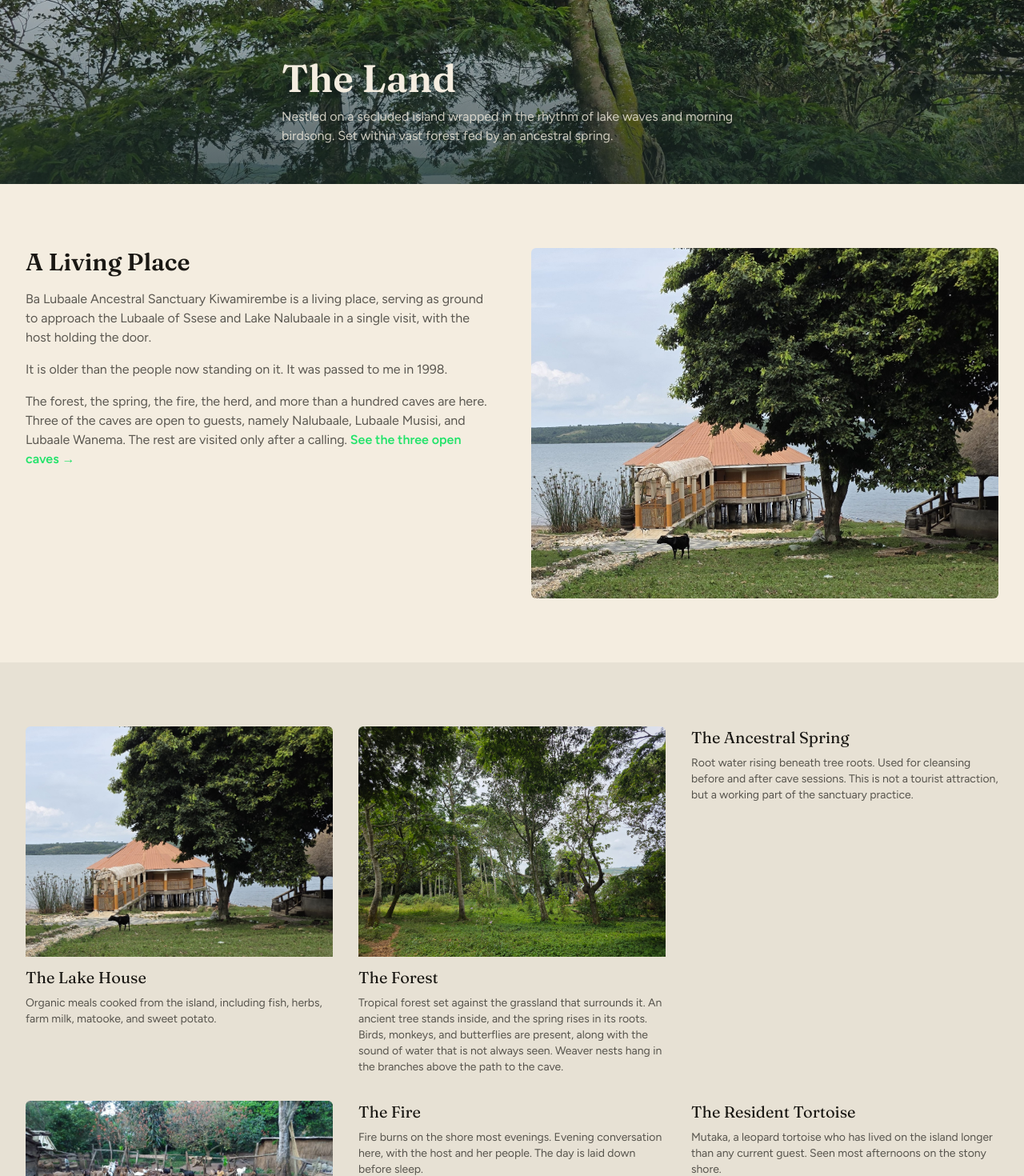
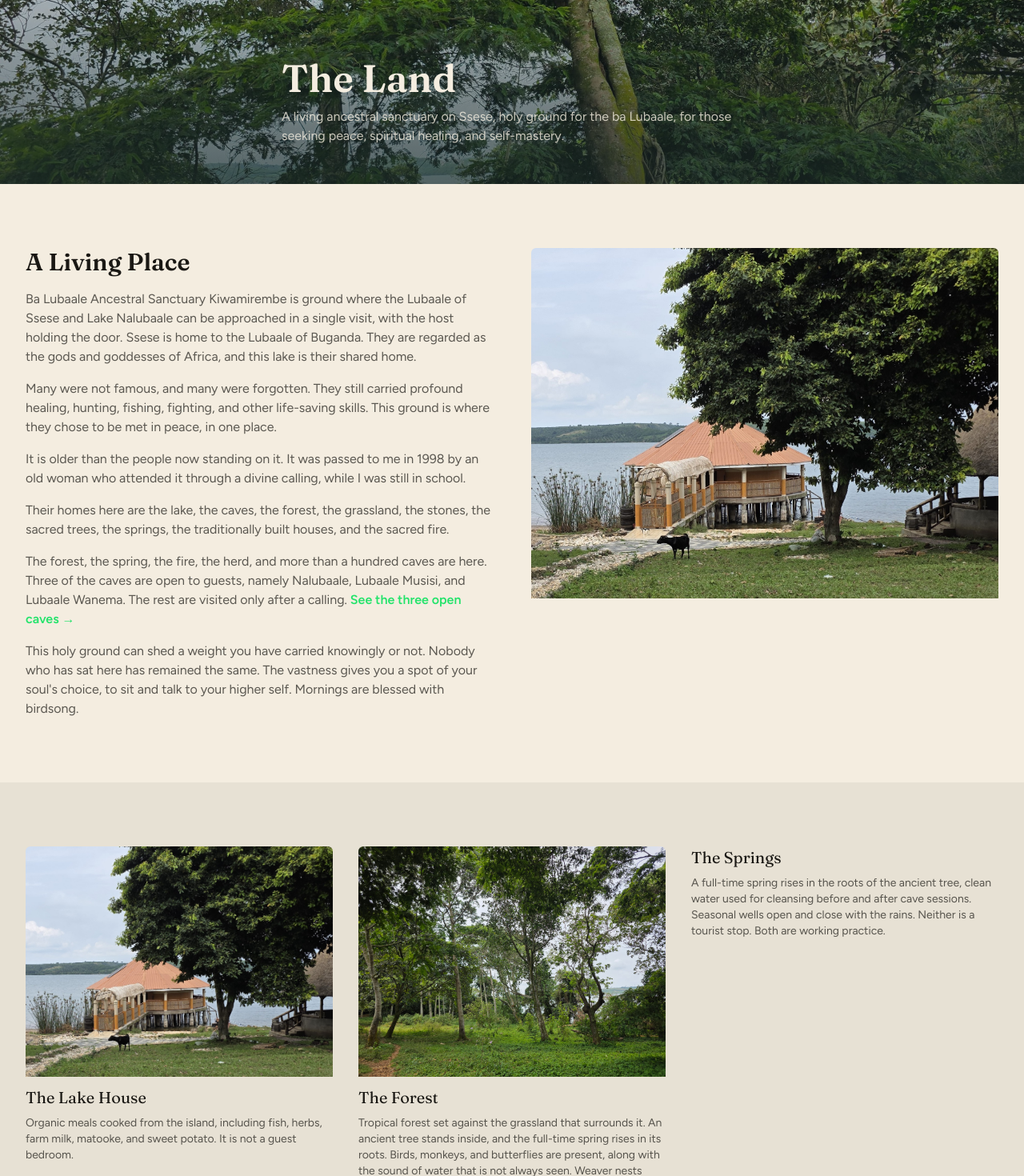
Before and after one commit to okechbrian/ba-lubaale-ancestral-sanctuary, a Next.js app: page /the-land in a window 1280 px wide. Shown: the part 240-1710 px from the top of the page at 80% size. Built offline with nearby package versions, Linux system fonts and the light colour scheme; no server answers.

Commit message:
content: fill sanctuary-doc gaps, including the four held lines

```diff
--- a/content/the-host.ts
+++ b/content/the-host.ts
@@ -1,6 +1,6 @@
 import type { HostBlock } from "@/lib/cms/blocks";
 
-/** Default /the-host copy — verbatim from the original page. */
+/** Default /the-host copy. CMS can override this if a block is published. */
 export const hostDefault: HostBlock = {
   heroImage: {
     src: "/images/host-portrait-headwrap.jpg",
@@ -9,10 +9,10 @@ export const hostDefault: HostBlock = {
   bio: {
     heading: "Seer, Healer, Master Artisan",
     paragraphs: [
-      "I work with voice, hands, breath, water, fire, wind, and earth, as well as with bark, cowrie, and root water beside the fire that has burned on this shore longer than any of us can remember. Being of Ssese origin, I am close to my ancestors.",
-      "This sanctuary is not a place I started. It is a place I was given, and I knowingly inherited this responsibility in August 1998. The work I carry came from the women who kept this place long before me. It is old, it is living, and it is not mine to sell, but only to hold and share.",
+      "I work with my ba Lubaale ancestors to offer spiritual healing, motherly love, homely comfort, and a home feeling for a heart that has been homeless. The healing voice was given to me. I work with that voice, and with hands, breath, water, fire, wind, and earth, as well as with bark, cowrie, and root water beside the fire that has burned on this shore longer than any of us can remember.",
+      "Being of Ssese origin, I am close to my ancestors. This sanctuary is not a place I started. It is a place I was given, and I knowingly inherited this responsibility in August 1998. The work I carry came from the women who kept this place long before me. It is old, it is living, and it is not mine to sell, but only to hold and share. I have made a few modifications. The place is still not mine.",
       "My Munyoro mother taught me the techniques I work with here. Her mother, my grandmother and a princess of Tooro, raised me in my early years.",
-      "I do not offer guarantees. I offer time, silence, and those techniques. What happens in the cave is between you and the space. I am the one who holds the door.",
+      "I do not offer guarantees. I offer time, silence, peace, and those techniques. What happens in the cave is between you and the space. I am the one who holds the door. Sessions here are traditional, energetic, spiritual, and artisanal.",
     ],
     image: {
       src: "/images/host-measuring-bark.jpg",
@@ -37,7 +37,7 @@ export const hostDefault: HostBlock = {
     ],
   },
   quote: {
-    text: "“I listen to the wave upon the shore, the breath within your chest, and the stories carried in the roots of this land. Welcome home to yourself.”",
-    cite: "— Queen Nalubaale",
+    text: "\u201cI listen to the wave upon the shore, the breath within your chest, and the stories carried in the roots of this land. Welcome home to yourself.\u201d",
+    cite: "\u2014 Queen Nalubaale",
   },
 };
--- a/content/the-land.ts
+++ b/content/the-land.ts
@@ -1,6 +1,6 @@
 import type { LandBlock } from "@/lib/cms/blocks";
 
-/** Default /the-land copy — verbatim from the original page. */
+/** Default /the-land copy. CMS can override this if a block is published. */
 export const landDefault: LandBlock = {
   hero: {
     image: {
@@ -8,40 +8,43 @@ export const landDefault: LandBlock = {
       alt: "A spreading tree with mossy buttress roots, the lake showing through the trunks",
     },
     lead:
-      "Nestled on a secluded island wrapped in the rhythm of lake waves and morning birdsong. Set within vast forest fed by an ancestral spring.",
+      "A living ancestral sanctuary on Ssese, holy ground for the ba Lubaale, for those seeking peace, spiritual healing, and self-mastery.",
   },
   overview: {
     heading: "A Living Place",
     paragraphs: [
-      "Ba Lubaale Ancestral Sanctuary Kiwamirembe is a living place, serving as ground to approach the Lubaale of Ssese and Lake Nalubaale in a single visit, with the host holding the door.",
-      "It is older than the people now standing on it. It was passed to me in 1998.",
+      "Ba Lubaale Ancestral Sanctuary Kiwamirembe is ground where the Lubaale of Ssese and Lake Nalubaale can be approached in a single visit, with the host holding the door. Ssese is home to the Lubaale of Buganda. They are regarded as the gods and goddesses of Africa, and this lake is their shared home.",
+      "Many were not famous, and many were forgotten. They still carried profound healing, hunting, fishing, fighting, and other life-saving skills. This ground is where they chose to be met in peace, in one place.",
+      "It is older than the people now standing on it. It was passed to me in 1998 by an old woman who attended it through a divine calling, while I was still in school.",
+      "Their homes here are the lake, the caves, the forest, the grassland, the stones, the sacred trees, the springs, the traditionally built houses, and the sacred fire.",
       "The forest, the spring, the fire, the herd, and more than a hundred caves are here. Three of the caves are open to guests, namely Nalubaale, Lubaale Musisi, and Lubaale Wanema. The rest are visited only after a calling. [See the three open caves →](/the-cave)",
+      "This holy ground can shed a weight you have carried knowingly or not. Nobody who has sat here has remained the same. The vastness gives you a spot of your soul's choice, to sit and talk to your higher self. Mornings are blessed with birdsong.",
     ],
     image: {
       src: "/images/lake-house.jpg",
-      alt: "The Lake House on stilts over Lake Victoria, framed by mango trees",
+      alt: "The Lake House over Lake Victoria, framed by mango trees",
     },
   },
   features: [
     {
       title: "The Lake House",
-      body: "Organic meals cooked from the island, including fish, herbs, farm milk, matooke, and sweet potato.",
+      body: "Organic meals cooked from the island, including fish, herbs, farm milk, matooke, and sweet potato. It is not a guest bedroom.",
       image: {
         src: "/images/lake-house.jpg",
-        alt: "The Lake House on stilts over Lake Victoria",
+        alt: "The Lake House over Lake Victoria",
       },
     },
     {
       title: "The Forest",
-      body: "Tropical forest set against the grassland that surrounds it. An ancient tree stands inside, and the spring rises in its roots. Birds, monkeys, and butterflies are present, along with the sound of water that is not always seen. Weaver nests hang in the branches above the path to the cave.",
+      body: "Tropical forest set against the grassland that surrounds it. An ancient tree stands inside, and the full-time spring rises in its roots. Birds, monkeys, and butterflies are present, along with the sound of water that is not always seen. Weaver nests hang in the branches above the path to the cave.",
       image: {
         src: "/images/forest-canopy.jpg",
         alt: "Dense canopy of indigenous trees in the sanctuary forest",
       },
     },
     {
-      title: "The Ancestral Spring",
-      body: "Root water rising beneath tree roots. Used for cleansing before and after cave sessions. This is not a tourist attraction, but a working part of the sanctuary practice.",
+      title: "The Springs",
+      body: "A full-time spring rises in the roots of the ancient tree, clean water used for cleansing before and after cave sessions. Seasonal wells open and close with the rains. Neither is a tourist stop. Both are working practice.",
     },
     {
       title: "The Herd",
@@ -63,7 +66,7 @@ export const landDefault: LandBlock = {
   lakeHouse: {
     heading: "The Lake House",
     blurb:
-      "The Lake House sits on the water and hosts the ba Lubaale who stay in the lake. Fish feeding is done here, always guided.",
+      "The Lake House sits on the water and hosts the ba Lubaale who stay in the lake. Fish feeding is done here, always guided. Guests do not sleep here.",
   },
   food: {
     heading: "Island Food",
@@ -87,7 +90,7 @@ export const landDefault: LandBlock = {
   forest: {
     heading: "The Forest",
     paragraphs: [
-      "Tropical forest against the grassland that surrounds it. An ancient tree stands inside, and the spring rises in its roots, providing clean water that is both sacred and healing. Birds, monkeys, butterflies, and the sound of water that is not always seen.",
+      "Tropical forest against the grassland that surrounds it. An ancient tree stands inside, and the full-time spring rises in its roots, providing clean water that is both sacred and healing. Seasonal wells come and go with the rains. Birds, monkeys, butterflies, and the sound of water that is not always seen.",
       "Trails wind through the canopy to the far shore. Bicycle paths for those who want to move. Still spots for those who want to sit.",
     ],
     images: [
```
Also changed, not shown: components/home/WelcomedSelector.tsx (+13 -15 lines).
